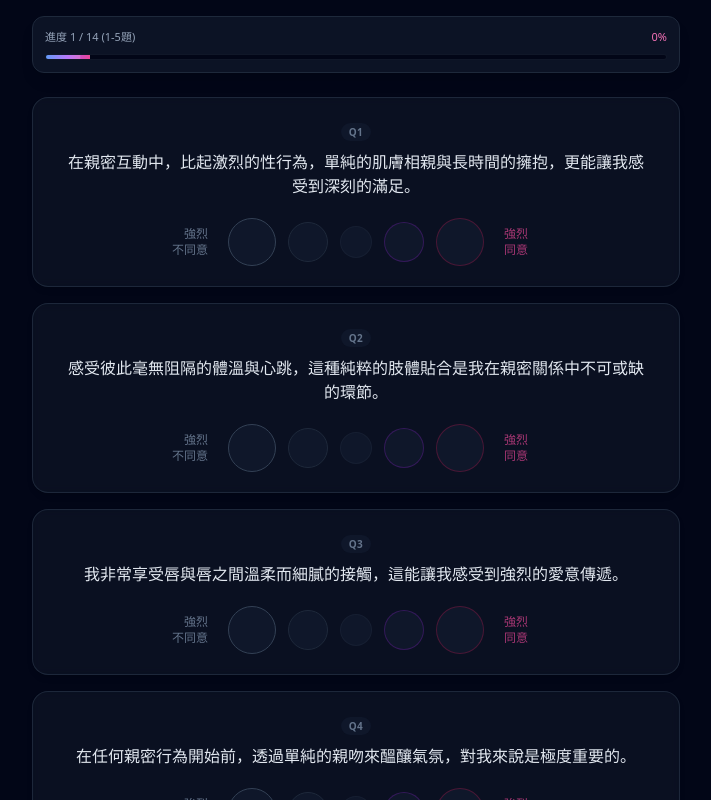
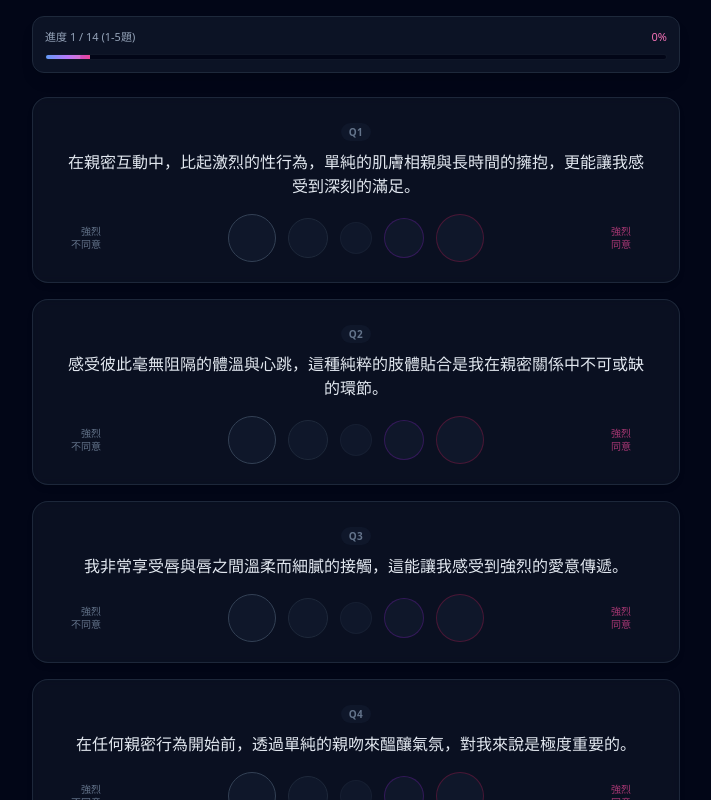
Before and after one commit to newstar410-create/desire-cocktail, a React (Create React App) app: page / in a window 1280 px wide. Both pictures are taken after a click on the button "開始測驗". Shown: the top 800 px of the page, without its empty margins (284-995 px from the left). Built offline with nearby package versions, Linux system fonts and the light colour scheme.

Commit message:
Update App.js

```diff
--- a/src/App.js
+++ b/src/App.js
@@ -241,20 +241,20 @@ export default function App() {
     </motion.div>
   );
 
-  const renderLikertScale = (questionId) => {
+const renderLikertScale = (questionId) => {
     const options = [
-      { value: 1, size: 'w-10 h-10 md:w-12 md:h-12', defaultClass: 'border-slate-700 text-slate-500', activeClass: 'bg-slate-700 border-slate-500 text-white shadow-inner' },
+      { value: 1, size: 'w-9 h-9 md:w-12 md:h-12', defaultClass: 'border-slate-700 text-slate-500', activeClass: 'bg-slate-700 border-slate-500 text-white shadow-inner' },
       { value: 2, size: 'w-8 h-8 md:w-10 md:h-10', defaultClass: 'border-slate-800 text-slate-600', activeClass: 'bg-slate-600 border-slate-500 text-white' },
-      { value: 3, size: 'w-6 h-6 md:w-8 md:h-8',   defaultClass: 'border-slate-800/50 text-slate-700', activeClass: 'bg-blue-900/60 border-blue-500/50 text-blue-300' },
+      { value: 3, size: 'w-7 h-7 md:w-8 md:h-8',   defaultClass: 'border-slate-800/50 text-slate-700', activeClass: 'bg-blue-900/60 border-blue-500/50 text-blue-300' },
       { value: 4, size: 'w-8 h-8 md:w-10 md:h-10', defaultClass: 'border-purple-900/50 text-purple-800', activeClass: 'bg-purple-600 border-purple-500 text-white shadow-[0_0_15px_rgba(168,85,247,0.4)]' },
-      { value: 5, size: 'w-10 h-10 md:w-12 md:h-12', defaultClass: 'border-pink-900/50 text-pink-800', activeClass: 'bg-pink-600 border-pink-500 text-white shadow-[0_0_20px_rgba(219,39,119,0.6)]' },
+      { value: 5, size: 'w-9 h-9 md:w-12 md:h-12', defaultClass: 'border-pink-900/50 text-pink-800', activeClass: 'bg-pink-600 border-pink-500 text-white shadow-[0_0_20px_rgba(219,39,119,0.6)]' },
     ];
 
     return (
-      <div className="flex flex-col items-center mt-5">
-        <div className="flex justify-between items-center w-full max-w-sm gap-2 px-1">
-          <span className="text-[10px] md:text-xs font-medium text-slate-500 w-10 text-right leading-tight">強烈<br/>不同意</span>
-          <div className="flex items-center justify-center gap-2 md:gap-3 flex-1">
+      <div className="flex flex-col items-center mt-4 w-full">
+        <div className="flex justify-between items-center w-full gap-1 px-0">
+          <span className="text-[10px] font-medium text-slate-500 w-12 text-right leading-tight flex-shrink-0">強烈<br/>不同意</span>
+          <div className="flex items-center justify-center gap-1.5 sm:gap-3 flex-1 px-1">
             {options.map((opt) => {
               const isSelected = state.answers[questionId] === opt.value;
               return (
@@ -262,14 +262,14 @@ export default function App() {
                   key={opt.value}
                   whileHover={{ scale: 1.1 }} whileTap={{ scale: 0.9 }}
                   onClick={() => dispatch({ type: 'ANSWER', payload: { id: questionId, score: opt.value } })}
-                  className={`rounded-full border-[1.5px] transition-all duration-200 flex-shrink-0 flex items-center justify-center text-sm font-bold ${opt.size} ${isSelected ? opt.activeClass : `bg-slate-900 hover:bg-slate-800 ${opt.defaultClass}`}`}
+                  className={`rounded-full border-[1.5px] transition-all duration-200 flex-shrink-0 flex items-center justify-center text-xs font-bold ${opt.size} ${isSelected ? opt.activeClass : `bg-slate-900 hover:bg-slate-800 ${opt.defaultClass}`}`}
                 >
                   {isSelected && <div className="w-1.5 h-1.5 bg-white rounded-full" />}
                 </motion.button>
               );
             })}
           </div>
-          <span className="text-[10px] md:text-xs font-medium text-pink-500/70 w-10 text-left leading-tight">強烈<br/>同意</span>
+          <span className="text-[10px] font-medium text-pink-500/70 w-12 text-left leading-tight flex-shrink-0">強烈<br/>同意</span>
         </div>
       </div>
     );
```
